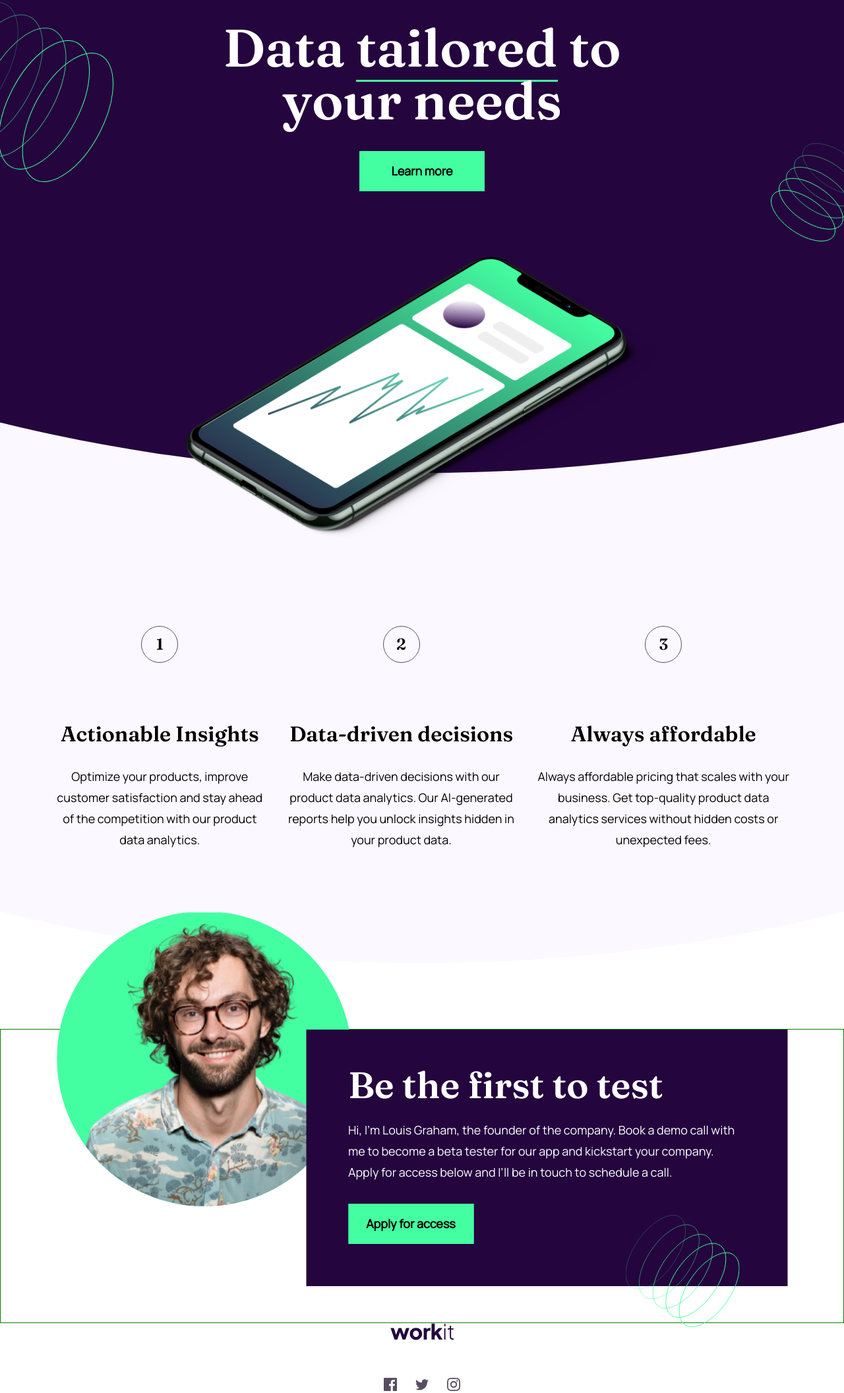
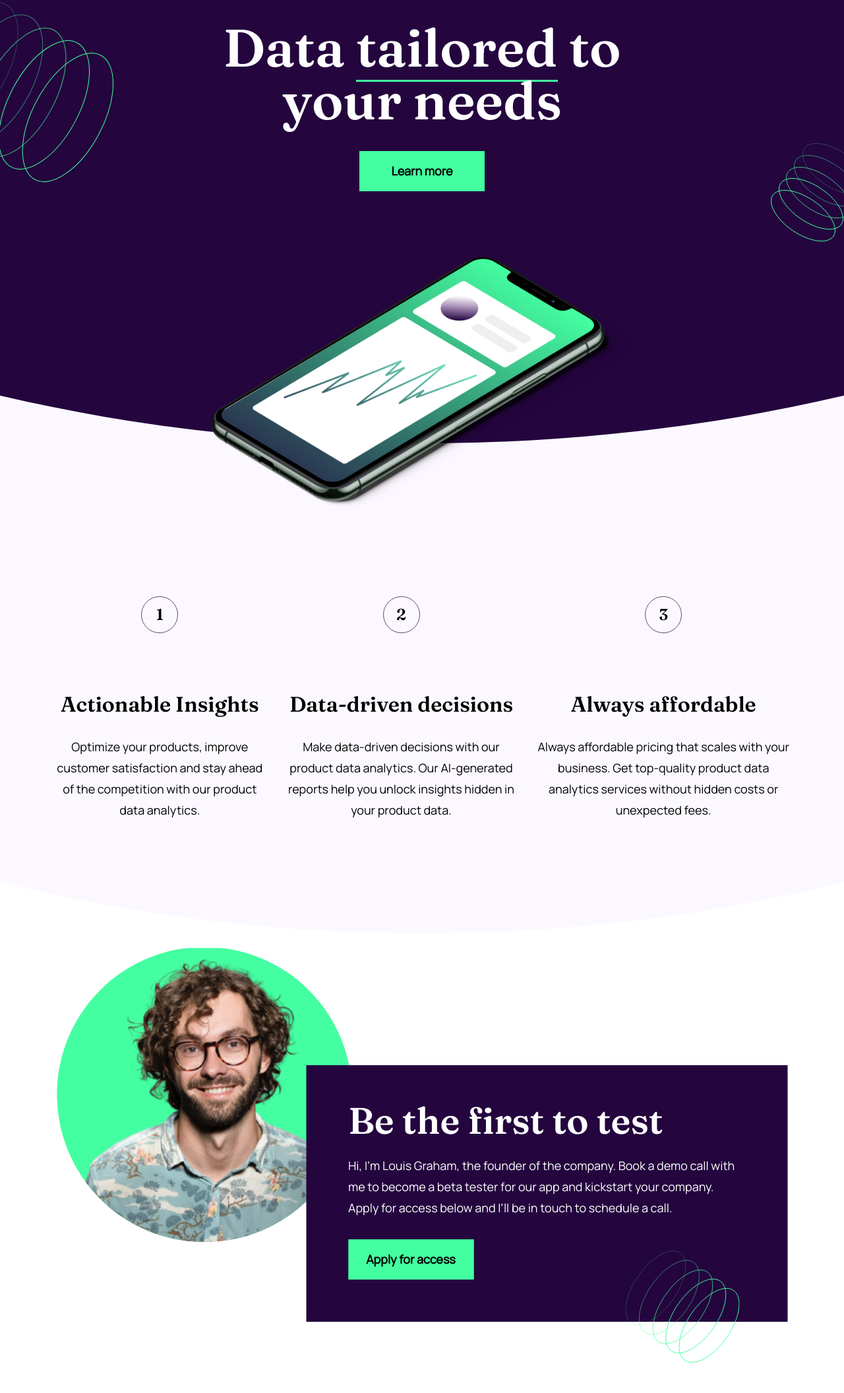
Before and after one commit to Project-General/FrontEnd, a plain HTML site: page FrontEndMentor/workit-landing-page-figma/index.html in a window 1280 px wide. Shown: the part 113-2225 px from the top of the page at 66% size. Drawn offline with Linux system fonts and the light colour scheme.

Commit message:
Desktop Version Implemented

```diff
--- a/FrontEndMentor/workit-landing-page-figma/css/styleFinished.css
+++ b/FrontEndMentor/workit-landing-page-figma/css/styleFinished.css
@@ -93,6 +93,10 @@ p {
 
 .hero_section {
     position: relative;
+    display: flex;
+    flex-direction: column;
+    /* justify-content: center; */
+    align-items: center;
 }
 
 .hero_section::after {
@@ -108,25 +112,30 @@ p {
     clip-path: ellipse(130% 120% at 50% -20%);
 }
 
+.header_wrapper {
+    width: 100%;
+    display: flex;
+    justify-content: space-between;
+    align-items: center;
+    padding: 5.8rem 16.5rem 5.5rem 16.5rem;
+}
+
 .phone_wrapper {
     display: flex;
     justify-content: center;
+    width: 100%;
 }
 
 .phone {
     aspect-ratio: 715 / 427;
     height: auto;
+    position: relative;
+    bottom: -10rem;
     max-width: 71.5rem;
     max-height: 42.7rem;
-    position: relative;
-    bottom: -10rem;
-}
-
-.header_wrapper {
-    display: flex;
-    justify-content: space-between;
-    align-items: center;
-    padding: 5.8rem 16.5rem 5.5rem 16.5rem;
+    width: 50%;
+    min-width: 51.4rem;
+    height: auto;
 }
 
 .marketing_content_wrapper {
@@ -204,8 +213,7 @@ p {
 
 
 .cta_section {
-    border: 1px solid green;
-    /* margin: 0 5px; */
+    margin: 10rem 0;
 }
 
 .cta_container {
```
